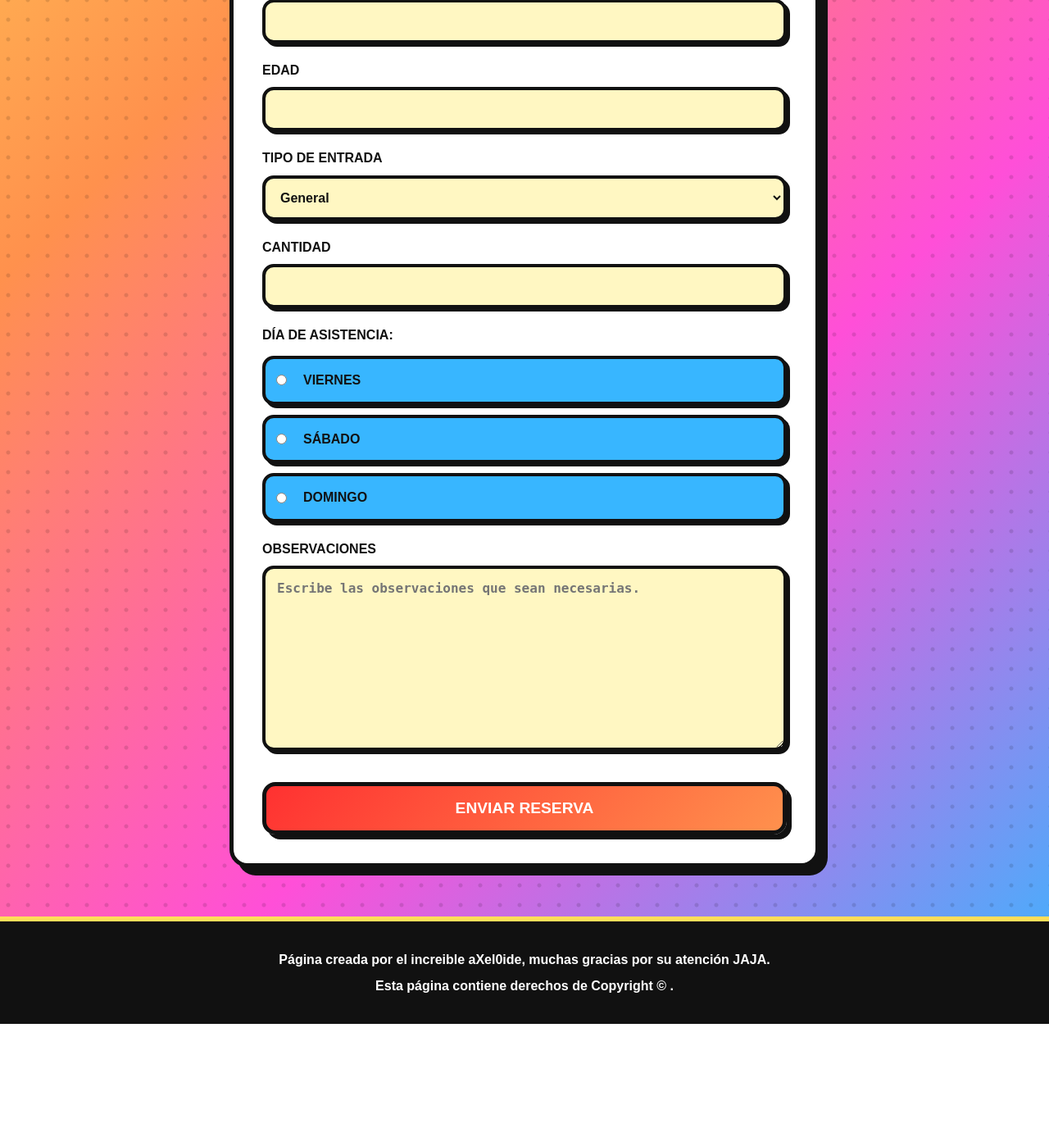
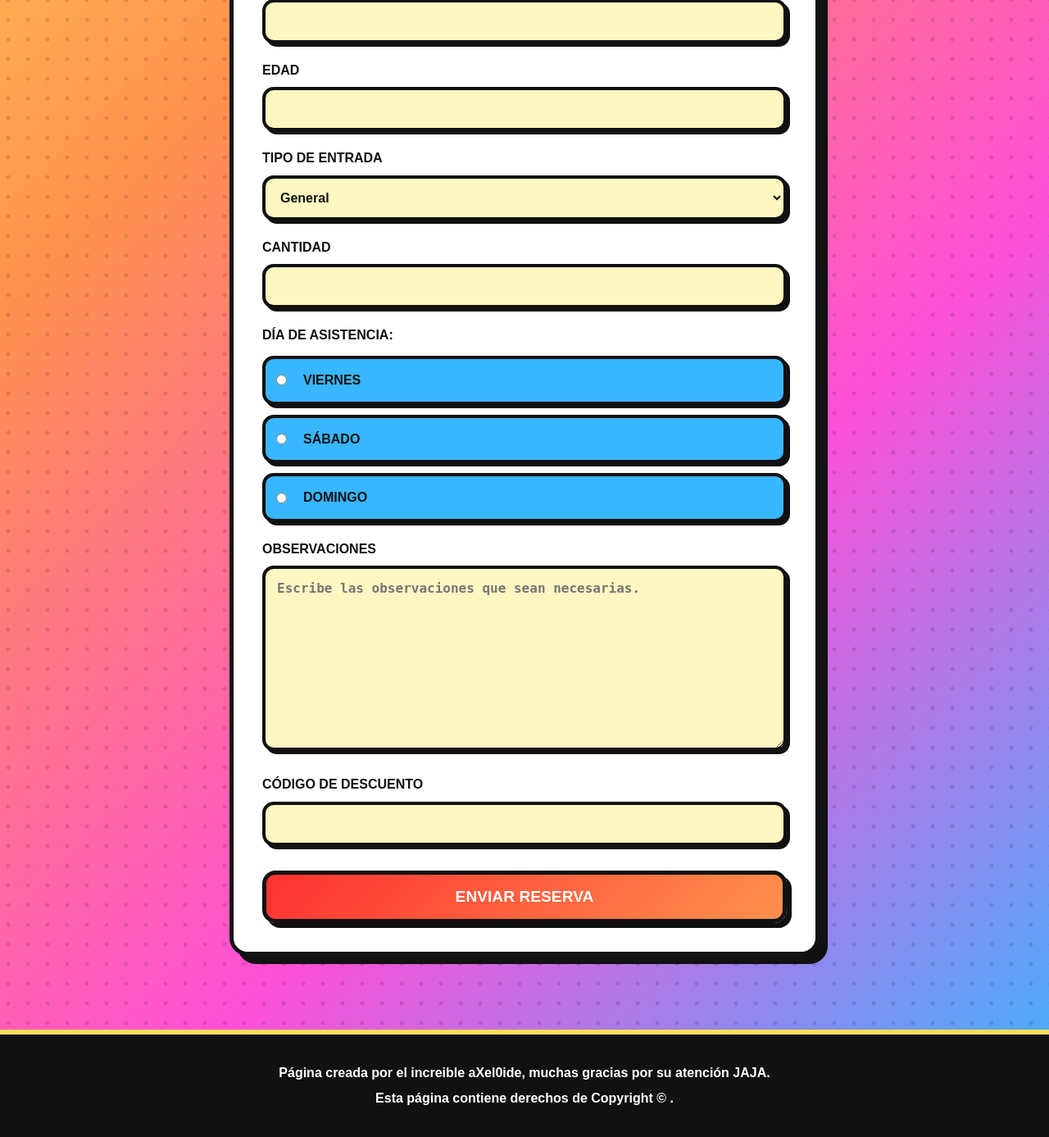
Before and after one commit to aXel0ide/practicas-clase, a PHP site: page / in a window 1280 px wide. Shown: the part 754-2141 px from the top of the page at 82% size. Before the commit the page ends 2003 px from the top, so only its background shows below. Run offline with PHP 8.4, Linux system fonts and the light colour scheme.

Commit message:
Añadir códigos de descuento con combprobacion y navegación al resultado

```diff
--- a/reserva-web-comic/funciones.php
+++ b/reserva-web-comic/funciones.php
@@ -39,6 +39,15 @@
         return 0;
     }
 
+    function comprobarCodigo(string $cod, array $codigos){
+        foreach($codigos as $codigo){
+            if(trim($cod) == $codigo){
+                return true;
+            }
+        }
+        return false;
+    }
+
     function calcularTotal(string $tipoEntrada, int $cantidad, string $dia){
         $precioBase = calcularPrecioBase($tipoEntrada);
         $suplemento = aplicarSuplementoDia($dia);
--- a/reserva-web-comic/index.php
+++ b/reserva-web-comic/index.php
@@ -3,6 +3,7 @@
 
     $errores = [];
     $resultado = "";
+    $codigos_descuento = ["12345", "axel-es-guapete", "juan-cuesta-presidente", "54321"];
 
     if($_SERVER["REQUEST_METHOD"] == "POST"){
         $nombre = $_POST["nombre"];
@@ -12,6 +13,9 @@
         $cantidad = $_POST["cantidad"];
         $dia = $_POST["dia"] ?? "";
         $observaciones = $_POST["observaciones"];
+
+        $codigo_descuento = $_POST["codigo_descuento"] ?? "";
+        $descuento = 0;
 
         if(!validarNombre($nombre)){
             $errores[] = "El nombre no es válido.";
@@ -37,9 +41,23 @@
             $errores[] = "La entrada infantil sólo se permite hasta los 12 años.";
         }
 
+        if($codigo_descuento != ""){
+            if(comprobarCodigo($codigo_descuento, $codigos_descuento)){
+                $descuento = 0.8;
+            }else{
+                $errores[] = "Código de descuento no válido.";
+            }
+        }
+
         if(count($errores) === 0){
+            if($descuento == 0.8){
+                $precioTotal = calcularTotal($tipoEntrada, $cantidad, $dia);
+                $precioTotal = $precioTotal * $descuento;
+                $resultado = "Reserva correcta. Total: " . number_format($precioTotal, 2, ",", ".") . " €. Descuento del 0.20% aplicado por código de descuento.";
+            }else{
                 $precioTotal = calcularTotal($tipoEntrada, $cantidad, $dia);
                 $resultado = "Reserva correcta. Total: " . number_format($precioTotal, 2, ",", ".") . " €.";
+            }
         }
     }
 ?>
@@ -59,7 +77,7 @@
     <main>
         <div class="formulario">
             <h2>Reserva web para El Salón del Cómic</h2>
-            <form method="post" action="">
+            <form method="post" action="#respuesta">
                 <label for="nombre">Nombre Completo</label>
                 <input type="text" name="nombre" id="nombre" value="<?php echo $_POST["nombre"] ?? ""; ?>">
 
@@ -96,9 +114,13 @@
                 <label for="observaciones">Observaciones</label>
                 <textarea name="observaciones" id="observaciones" rows="10" placeholder="Escribe las observaciones que sean necesarias."><?php echo $_POST["observaciones"] ?? ""; ?></textarea>
 
+                <label for="codigo_descuento">Código de Descuento</label>
+                <input type="text" name="codigo_descuento" id="codigo_descuento">
+
                 <button type="submit">Enviar Reserva</button>
             </form>
         </div>
+        <div id="respuesta">
             <?php if(count($errores) > 0){ ?>
                 <div class="resultado error">
                     <h2>Se han producido errores en tu reserva.</h2>
@@ -120,6 +142,7 @@
                     <p>Cantidad: <?php echo $cantidad; ?></p>
                 </div>
             <?php } ?>
+        </div>
     </main>
     <footer>
         <p>Página creada por el increible aXel0ide, muchas gracias por su atención JAJA.</p>
--- a/reserva-web-comic/styles.css
+++ b/reserva-web-comic/styles.css
@@ -1,3 +1,7 @@
+html {
+    scroll-behavior: smooth;
+}
+
 *{
     margin: 0;
     padding: 0;
@@ -53,11 +57,10 @@ header p{
 /* MAIN */
 main{
     display: flex;
-    justify-content: center;
-    align-items: flex-start;
+    flex-direction: column;
+    align-items: center;
+    padding: 60px 20px;
     gap: 30px;
-    flex-wrap: wrap;
-    padding: 60px 20px;
 }
 
 /* FORMULARIO */
```
Lines whose indentation alone changed are shown as unchanged.
